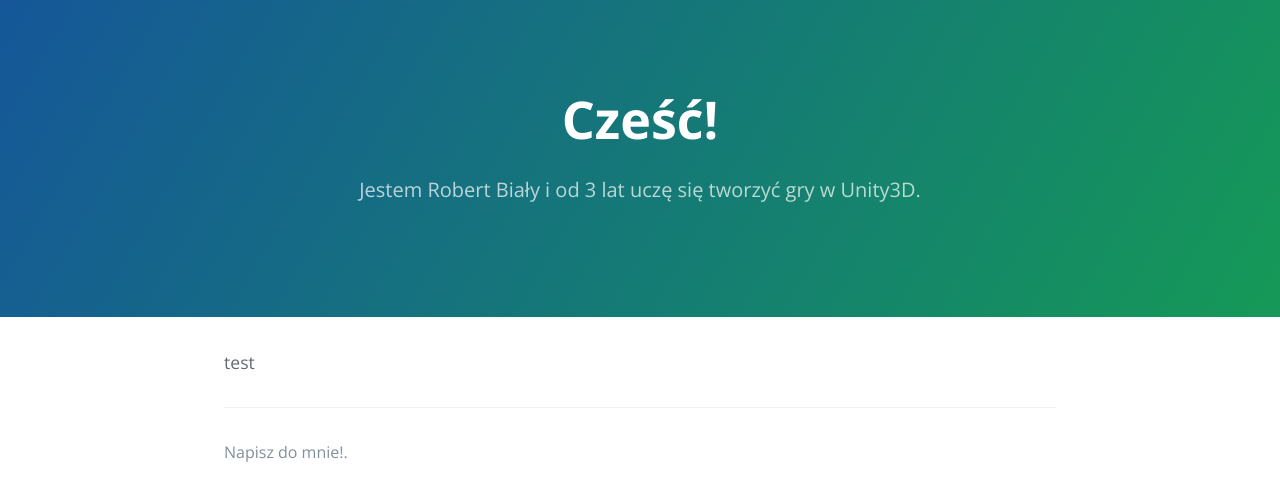
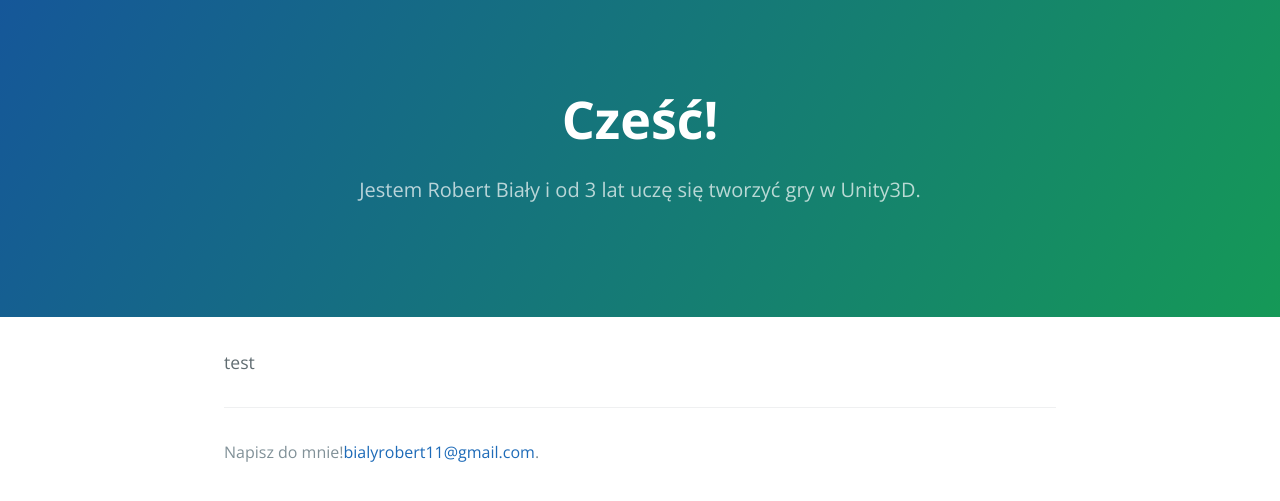
Before and after one commit to LaserRock46/laserrock46.github.io, a Jekyll site: the page built from index.md, in a window 1280 px wide. Shown: the top 501 px of the page. Built offline with Jekyll 4.4.1, drawn with Linux system fonts in a browser that asks for light colours.

Commit message:
Update default.html

```diff
--- a/_layouts/default.html
+++ b/_layouts/default.html
@@ -28,10 +28,7 @@
       {{ content }}
 
       <footer class="site-footer">
-        {% if site.github.is_project_page %}
-          <span class="site-footer-owner"><a href="{{ site.github.repository_url }}">{{ site.github.repository_name }}</a> is maintained by <a href="{{ site.github.owner_url }}">{{ site.github.owner_name }}</a>.</span>
-        {% endif %}
-       <span class="site-footer-credits">Napisz do mnie!<a href="mailto: bialyrobert11@gmail.com"></a>.</span>
+       <span class="site-footer-credits">Napisz do mnie!<a href="mailto: bialyrobert11@gmail.com">bialyrobert11@gmail.com</a>.</span>
       </footer>
     </main>
   </body>
```
